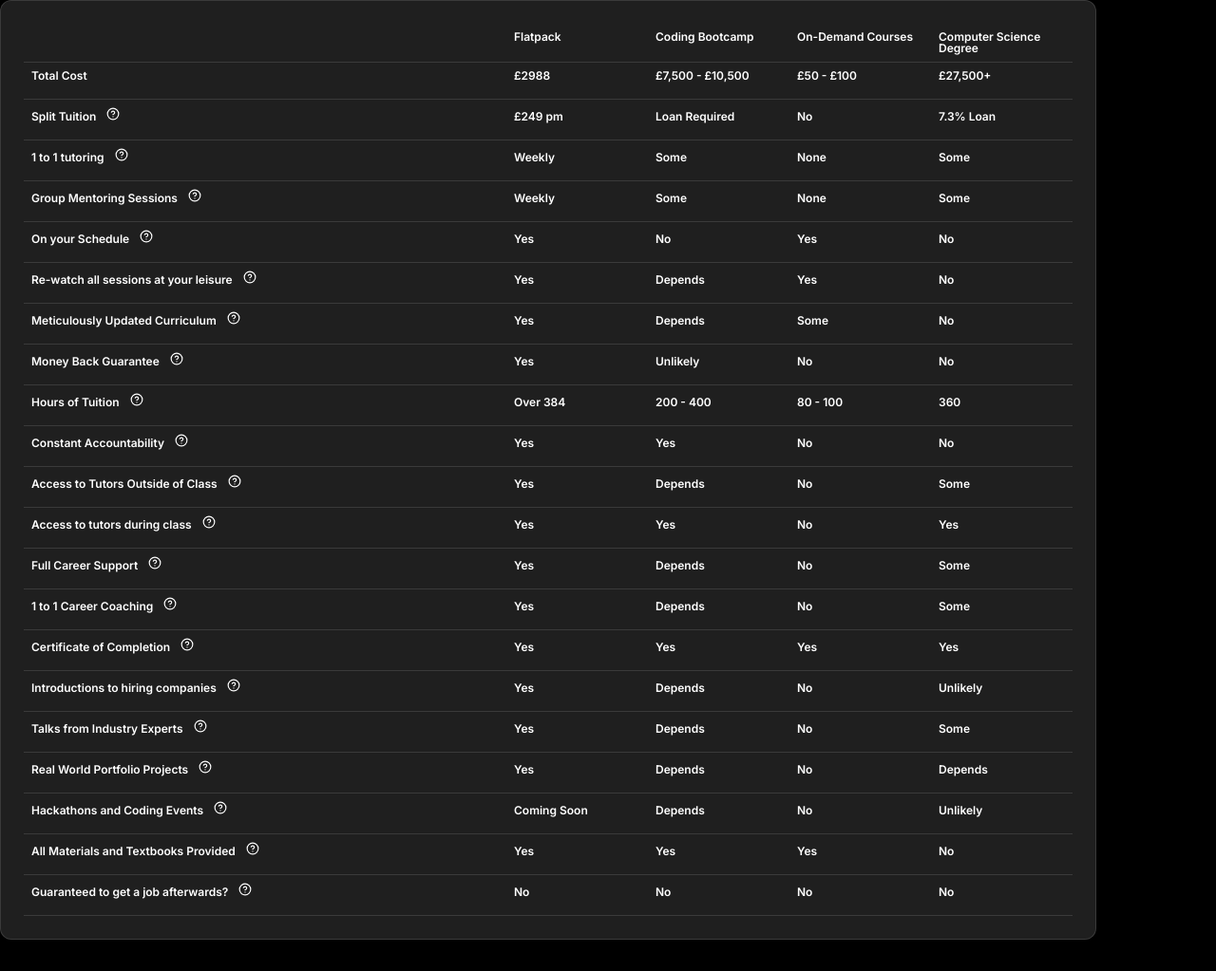
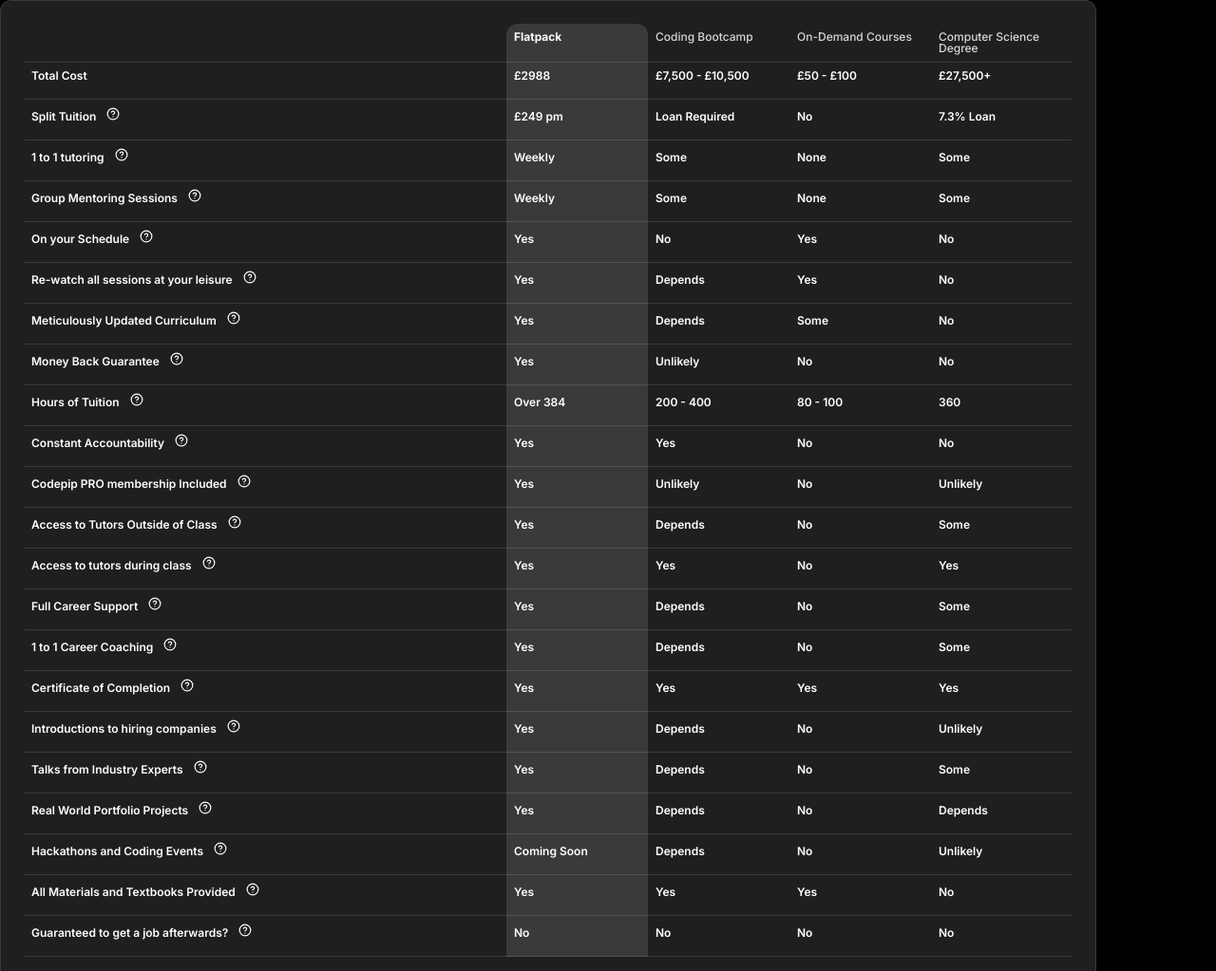
Before and after one commit to Jompra/comparisson-table, a plain HTML site: page index.html in a window 1280 px wide. Shown: the top 1023 px of the page at 95% size. Before the commit the page ends 990 px from the top, so only its background shows below. Drawn offline with Linux system fonts and the light colour scheme.

Commit message:
add highlight to flatpack column on table

```diff
--- a/index.html
+++ b/index.html
@@ -259,6 +259,10 @@
                     works
                     well for students. We would much rather keep our prices affordable instead.</p>
             </div>
+            <div class="tooltip" id="tip-22">
+                <p>At Flatpack you'll get 12 months access to all of the codepip PRO learning games.</p>
+                <a href="https://codepip.com/games/"><p>Take a look at the games and benefits here</p></a>
+            </div>
             <div class="tscroll">
                 <table cellpadding="0" cellspacing="0">
                     <tr class="tableHead">
@@ -354,6 +358,15 @@
                         <td>Yes</td>
                         <td>No</td>
                         <td>No</td>
+                    </tr>
+                    <tr>
+                        <td>Codepip PRO membership Included <img id="icon-22" class="more-info" src="./assets/circle.svg"
+                                alt="more info icon">
+                        </td>
+                        <td>Yes</td>
+                        <td>Unlikely</td>
+                        <td>No</td>
+                        <td>Unlikely</td>
                     </tr>
                     <tr>
                         <td>Access to Tutors Outside of Class <img id="icon-11" class="more-info"
--- a/styles/main.css
+++ b/styles/main.css
@@ -49,6 +49,19 @@ tr td:nth-last-child(-n+4) {
 
 tr td:first-child {
     padding-bottom: 18px;
+}
+
+tr td:nth-of-type(2){
+    background-color: rgba(255, 255, 255, 0.12);
+}
+.tableHead {
+    font-weight:500;
+    color: #D7D7DB
+}
+.tableHead td:nth-of-type(2){
+    font-weight: bold;
+    color: #FFFFFF;
+    border-radius: 12px 12px 0 0;
 }
 
 td img {
```
